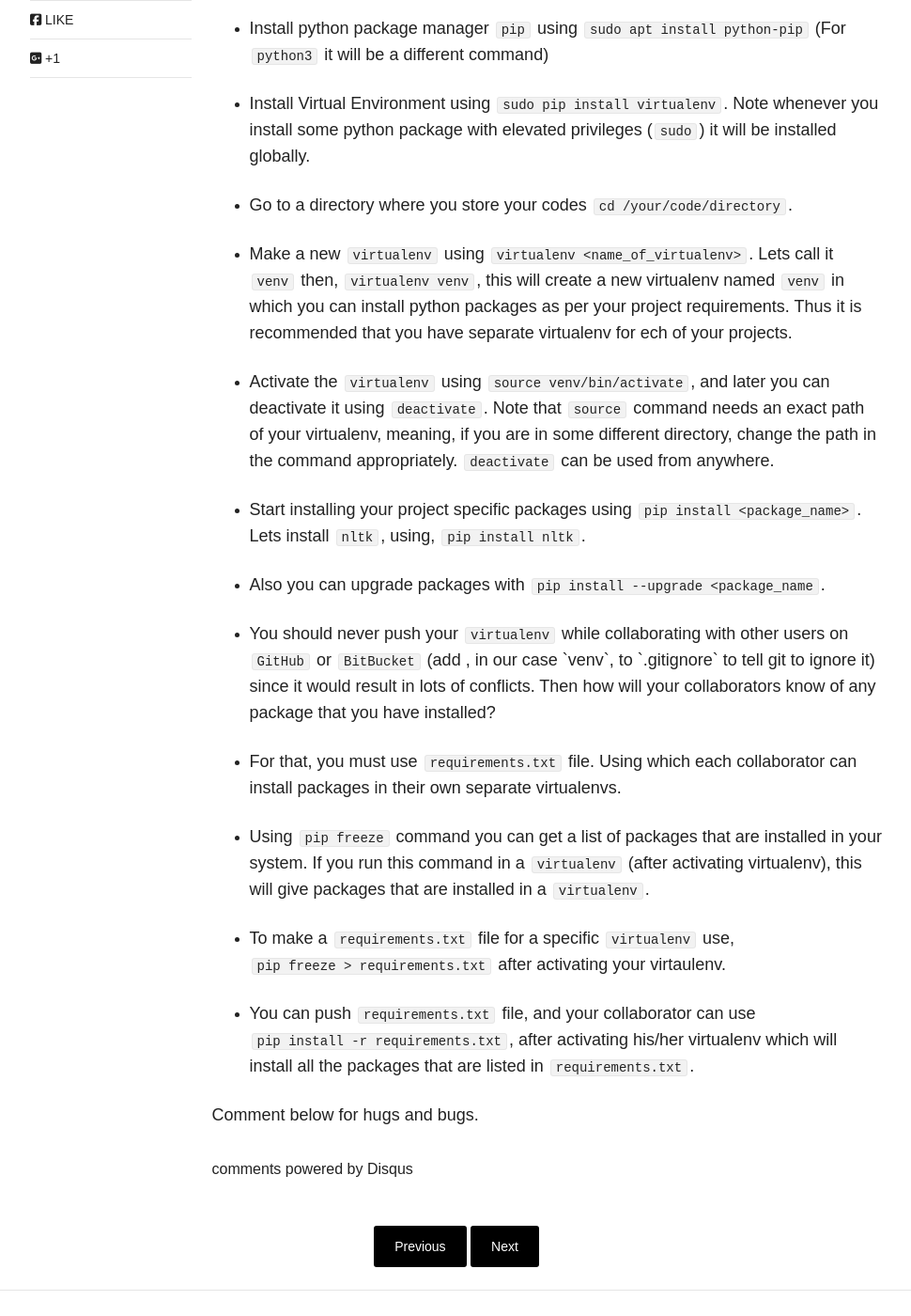
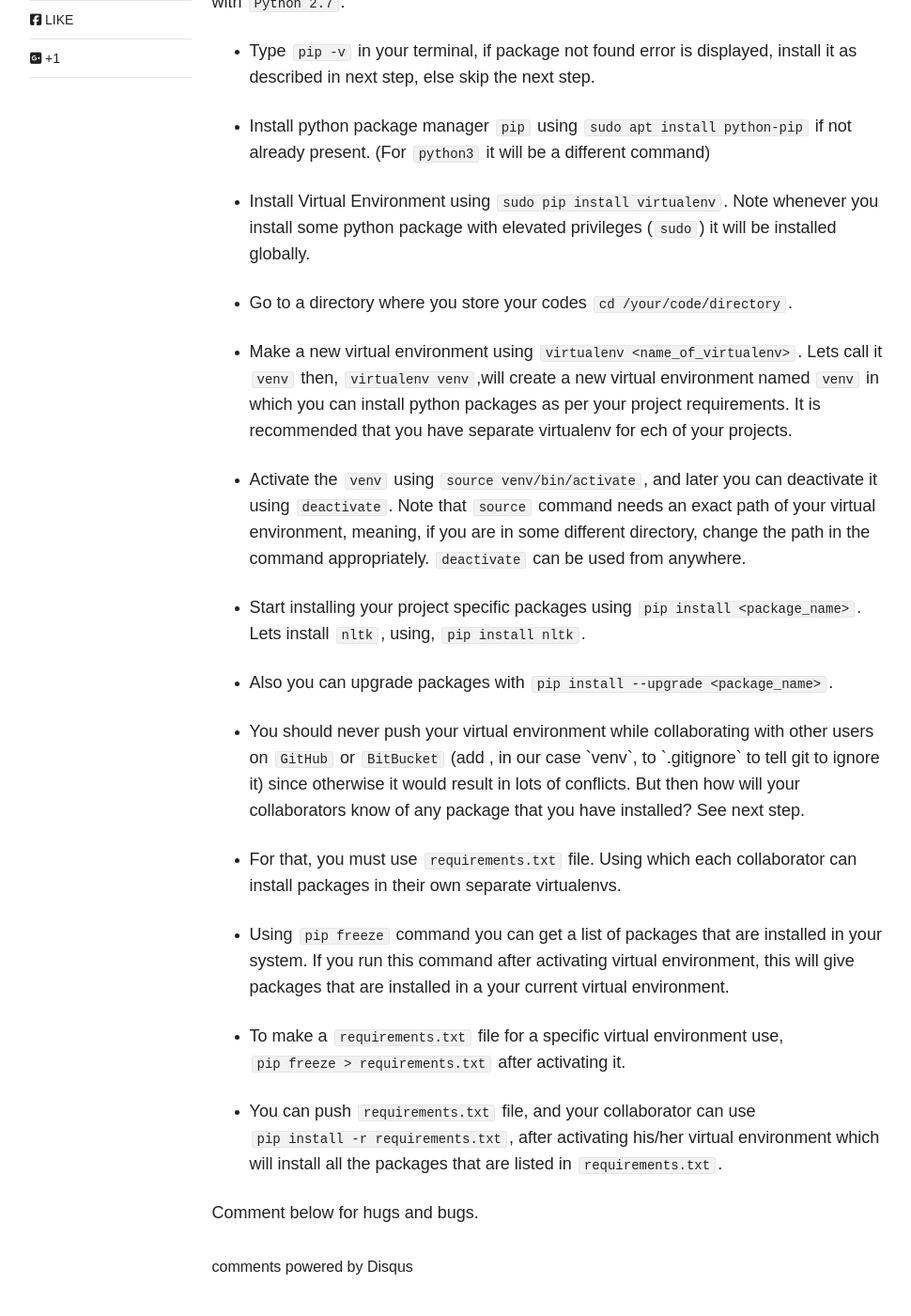
Before and after one commit to rikenshah/rikenshah.github.io, a Jekyll site: the page built from _posts/articles/2017-01-30-setting-up-python-environment.md, in a window 1280 px wide and 1400 px high, scrolled down 815 px. Shown: the whole window at 94% size, without its empty margins (154-1124 px from the left). Built offline with Jekyll 4.4.1, drawn with Linux system fonts in a browser that asks for light colours; nearby versions of some CDN libraries; comment, search, counter and statistics services are not loaded; some of the changed text lies outside the part shown.

Commit message:
Automated Commit

```diff
--- a/_posts/articles/2017-01-30-setting-up-python-environment.md
+++ b/_posts/articles/2017-01-30-setting-up-python-environment.md
@@ -12,34 +12,37 @@ published: true
 ---
 
 Exploring fields like Machine Learning, Data Science or Natural Language Processing becomes quite easy with the use of `Python`, `Matlab` (`Octave`) and `R`.
+
 When we consider python, the most common problem encountered when dealing with various packages is that, due to continuous development, a particular version of a package becomes outdated pretty quickly and then you have to deal with updating them, which might break some existing functionality in your projects, and so on.
 
-To avoid such problems, there is something known as `Virtual Environment` which creates isolated boxes of python environment in which you can have python packages as per your needs.
+To avoid such problems, there is something known as **Virtual Environment** which creates isolated boxes of python environment in which you can have python packages as per your needs.
 
-Following are the steps that you need to follow to set up a `virtualenv` in Ubuntu, with Python 2.7
+Following are the steps that you need to follow to set up a virtual environment in *Ubuntu*, with `Python 2.7`.
 
-- Install python package manager `pip` using `sudo apt install python-pip` (For `python3` it will be a different command)
+- Type `pip -v` in your terminal, if package not found error is displayed, install it as described in next step, else skip the next step.
+
+- Install python package manager `pip` using `sudo apt install python-pip` if not already present. (For `python3` it will be a different command)
 
 - Install Virtual Environment using `sudo pip install virtualenv`. Note whenever you install some python package with elevated privileges (`sudo`) it will be installed globally.
 
 - Go to a directory where you store your codes `cd /your/code/directory`.
 
-- Make a new `virtualenv` using `virtualenv <name_of_virtualenv>`. Lets call it `venv` then, `virtualenv venv`, this will create a new virtualenv named `venv` in which you can install python packages as per your project requirements. Thus it is recommended that you have separate virtualenv for ech of your projects.
+- Make a new virtual environment using `virtualenv <name_of_virtualenv>`. Lets call it `venv` then, `virtualenv venv`,will create a new virtual environment named `venv` in which you can install python packages as per your project requirements. It is recommended that you have separate virtualenv for ech of your projects.
 
-- Activate the `virtualenv` using `source venv/bin/activate`, and later you can deactivate it using `deactivate`. Note that `source` command needs an exact path of your virtualenv, meaning, if you are in some different directory, change the path in the command appropriately. `deactivate` can be used from anywhere.
+- Activate the `venv` using `source venv/bin/activate`, and later you can deactivate it using `deactivate`. Note that `source` command needs an exact path of your virtual environment, meaning, if you are in some different directory, change the path in the command appropriately. `deactivate` can be used from anywhere.
 
 - Start installing your project specific packages using `pip install <package_name>`. Lets install `nltk`, using, `pip install nltk`.
 
-- Also you can upgrade packages with `pip install --upgrade <package_name`.
+- Also you can upgrade packages with `pip install --upgrade <package_name>`.
 
-- You should never push your `virtualenv` while collaborating with other users on `GitHub` or `BitBucket` (add <virtualenv_directory_name>, in our case `venv`, to `.gitignore` to tell git to ignore it) since it would result in lots of conflicts. Then how will your collaborators know of any package that you have installed?
+- You should never push your virtual environment while collaborating with other users on `GitHub` or `BitBucket` (add <virtualenv_directory_name>, in our case `venv`, to `.gitignore` to tell git to ignore it) since otherwise it would result in lots of conflicts. But then how will your collaborators know of any package that you have installed? See next step.
 
 - For that, you must use `requirements.txt` file. Using which each collaborator can install packages in their own separate virtualenvs.
 
-- Using `pip freeze` command you can get a list of packages that are installed in your system. If you run this command in a `virtualenv` (after activating virtualenv), this will give packages that are installed in a `virtualenv`.
+- Using `pip freeze` command you can get a list of packages that are installed in your system. If you run this command after activating virtual environment, this will give packages that are installed in a your current virtual environment.
 
-- To make a `requirements.txt` file for a specific `virtualenv` use, `pip freeze > requirements.txt` after activating your virtaulenv.
+- To make a `requirements.txt` file for a specific virtual environment use, `pip freeze > requirements.txt` after activating it.
 
-- You can push `requirements.txt` file, and your collaborator can use `pip install -r requirements.txt`, after activating his/her virtualenv which will install all the packages that are listed in `requirements.txt`.
+- You can push `requirements.txt` file, and your collaborator can use `pip install -r requirements.txt`, after activating his/her virtual environment which will install all the packages that are listed in `requirements.txt`.
 
 Comment below for hugs and bugs.
```
Also changed, not shown: _posts/articles/2017-01-25-data-science-introduction.md (+2 -0 lines), _posts/articles/2017-03-24-data-science-with-R.md (+8 -0 lines), _posts/articles/2017-4-22-r-programming-part-1.md (+9 -0 lines), about/index.md (+4 -2 lines).
